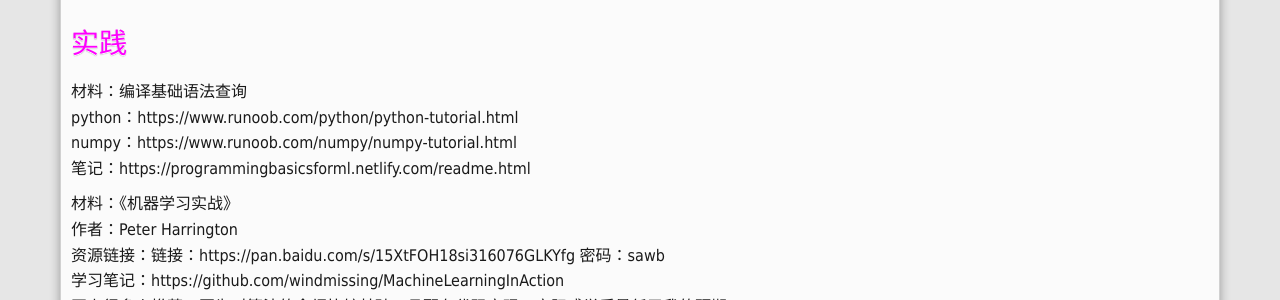
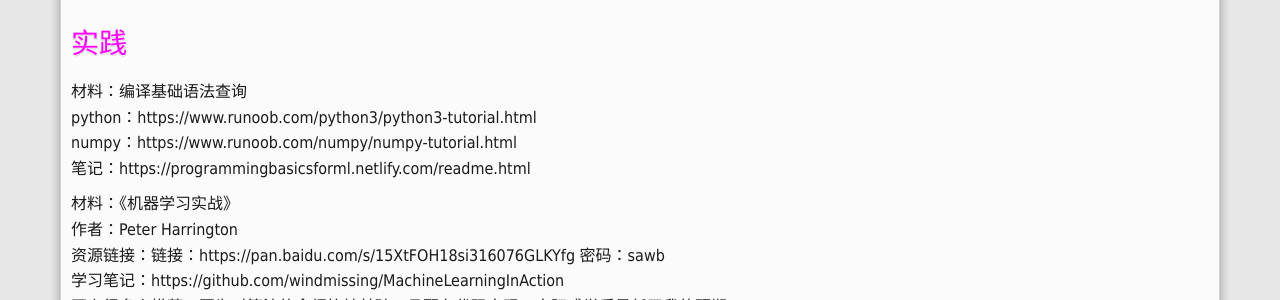
Before and after one commit to windmissing/windmissing.github.io, a Jekyll site: the page built from _posts/2019-12-2-machine-learing-study-path.md, in a window 1280 px wide and 900 px high, scrolled down 614 px. Shown: the part 152-452 px from the top of the window. Built offline with Jekyll 4.4.1, drawn with Linux system fonts in a browser that asks for light colours; some of the changed lines change nothing that is shown.

Commit message:
link of python 3 tutorial

```diff
--- a/_posts/2019-12-2-machine-learing-study-path.md
+++ b/_posts/2019-12-2-machine-learing-study-path.md
@@ -31,7 +31,7 @@ tags: []
 ## 实践
 
 材料：编译基础语法查询
-python：https://www.runoob.com/python/python-tutorial.html
+python：https://www.runoob.com/python3/python3-tutorial.html
 numpy：https://www.runoob.com/numpy/numpy-tutorial.html
 笔记：https://programmingbasicsforml.netlify.com/readme.html
 
```
